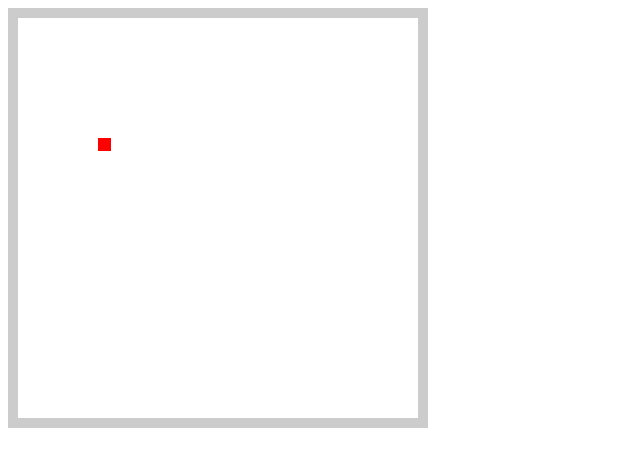
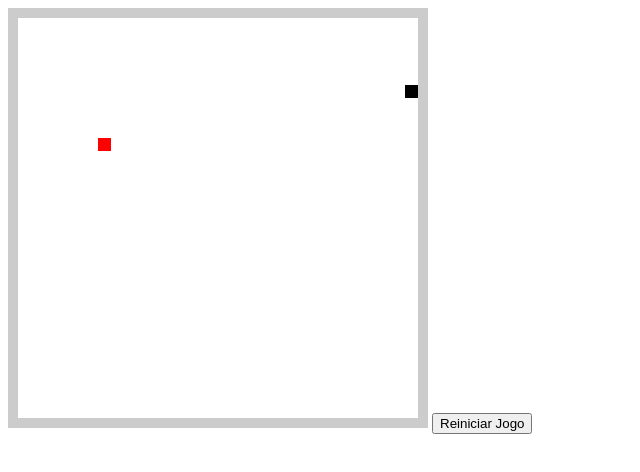
Before and after one commit to lomartins/SnakeJS, a plain HTML site: page index.html in a window 1280 px wide. Shown: the whole page, without its empty margins (0-640 px from the left). Drawn offline with Linux system fonts and the light colour scheme.

Commit message:
Adicionado colisão com a parede

```diff
--- a/index.html
+++ b/index.html
@@ -10,4 +10,5 @@
     <canvas id="screen" width="30" height="30"></canvas>
 </body>
 <script src="script.js"></script>
+<button onclick="startGame()">Reiniciar Jogo</button>
 </html>
--- a/script.js
+++ b/script.js
@@ -54,10 +54,16 @@ function handleKeydown(event) {
 
 
 // Movimento
-setInterval(Game, 128)
+//setInterval(Game, 128)
 function Game() {
     const direction = game.direction
     const player = game.snake
+
+
+    if (player[0].x > 29 || player[0].x < 0 || player[0].y >= 30 || player[0].y < 0) {
+        return;
+    }
+
 
     for (var i = player.length - 1; i > 0; i--) {
         if (player[0].x === player[i].x && player[0].y === player[i].y) {
@@ -89,5 +95,11 @@ function Game() {
     }
 
 
-
 }
+var intervalo = setInterval(Game, 128)
+function startGame() {
+    game.snake = [{x: 6, y:5}, {x: 5, y: 5}],
+    game.direction = 'Right',
+    game.apple = {x: randomOnGrid(), y: randomOnGrid()}
+    Game()
+}
```
